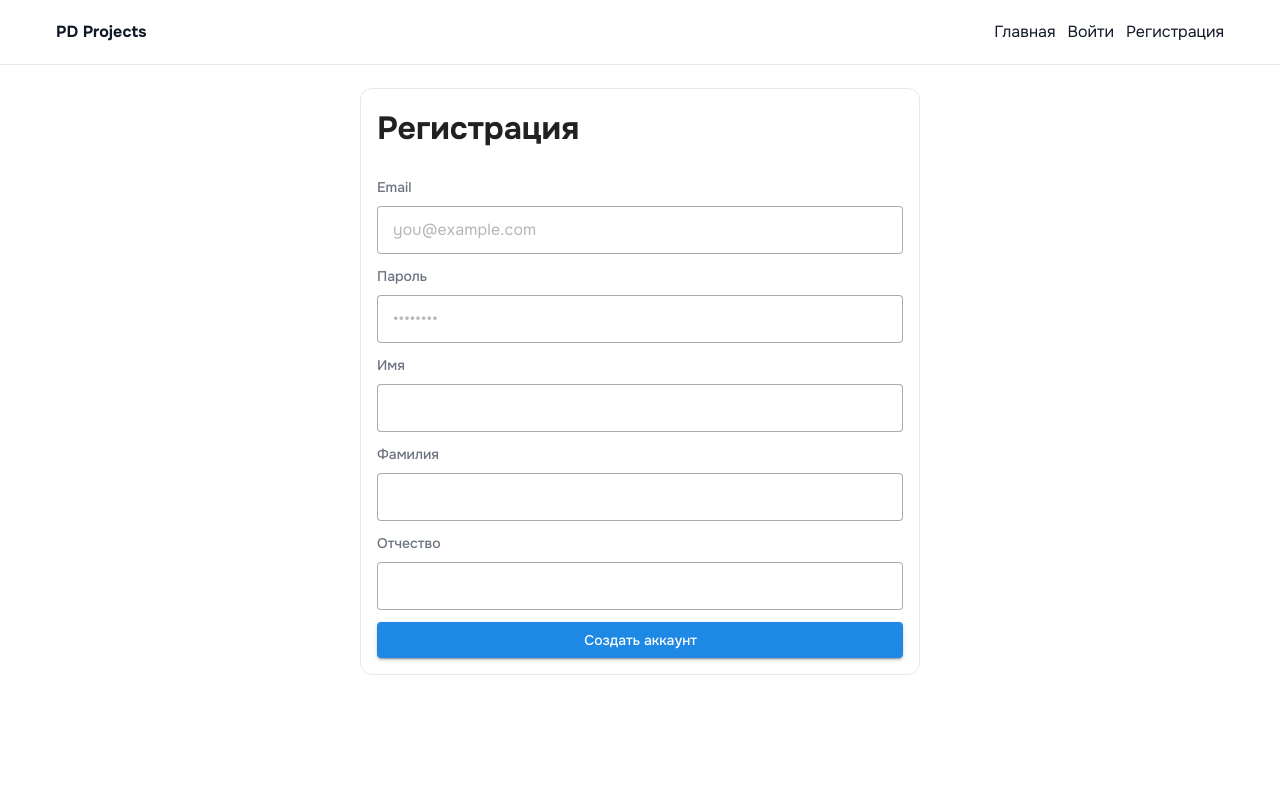
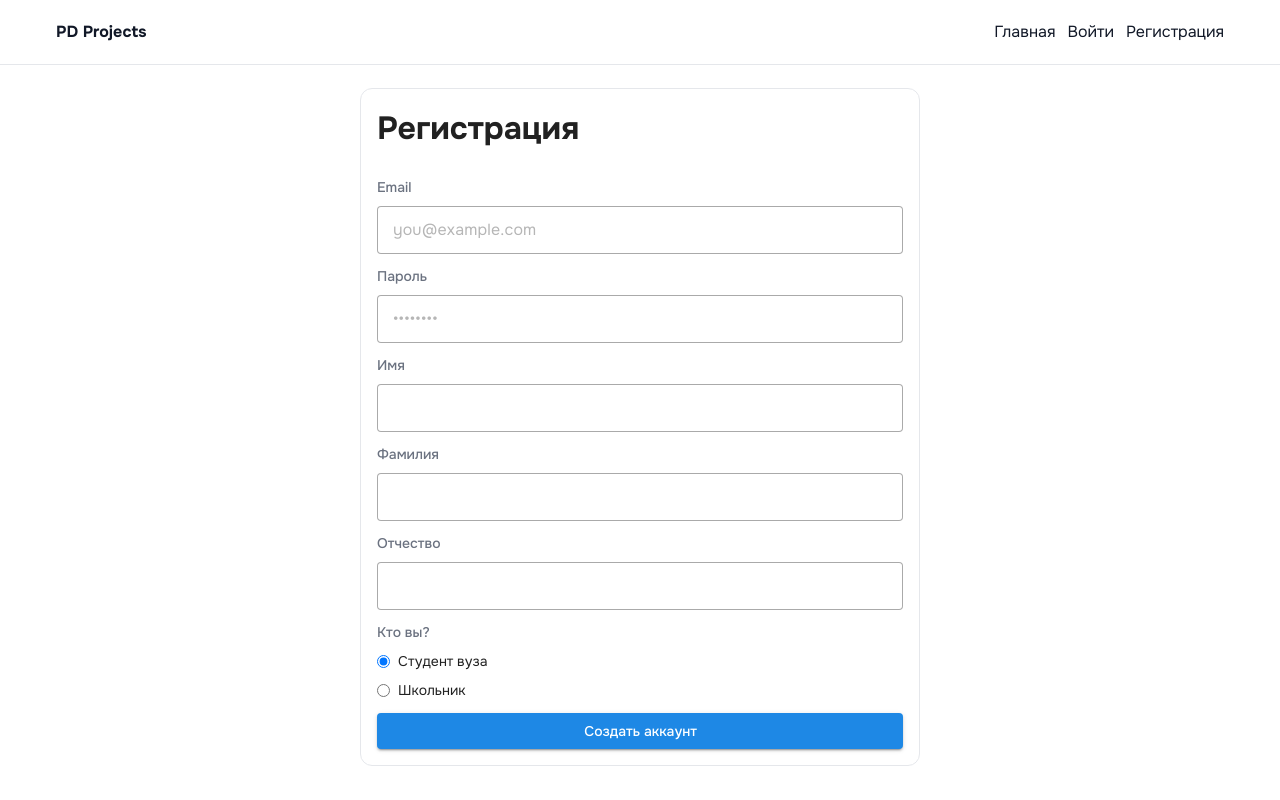
Before and after one commit to IPodymov/pd-projects-frontend, a Vue app: page /register in a window 1280 px wide. Built offline with nearby package versions, Linux system fonts and the light colour scheme.

Commit message:
feat: добавление поддержки выбора типа пользователя при регистрации и обновление состояния пользователя в хранилище

```diff
--- a/src/pages/RegisterPage.vue
+++ b/src/pages/RegisterPage.vue
@@ -1,16 +1,17 @@
 <script setup lang="ts">
-import { ref } from 'vue';
-import { useRouter } from 'vue-router';
-import { useAuthStore } from '../stores/auth';
-import UiInput from '../ui/Input.vue';
-import UiButton from '../ui/Button.vue';
-import FormField from '../ui/FormField.vue';
+import { ref } from "vue";
+import { useRouter } from "vue-router";
+import { useAuthStore } from "../stores/auth";
+import UiInput from "../ui/Input.vue";
+import UiButton from "../ui/Button.vue";
+import FormField from "../ui/FormField.vue";
 
-const email = ref('');
-const password = ref('');
-const firstName = ref('');
-const lastName = ref('');
-const middleName = ref('');
+const email = ref("");
+const password = ref("");
+const firstName = ref("");
+const lastName = ref("");
+const middleName = ref("");
+const userType = ref<"UNIVERSITY" | "SCHOOL">("UNIVERSITY");
 
 const auth = useAuthStore();
 const router = useRouter();
@@ -18,8 +19,13 @@ const router = useRouter();
 async function onSubmit(e: Event) {
   e.preventDefault();
   try {
-    await auth.register(email.value, password.value, { firstName: firstName.value, lastName: lastName.value, middleName: middleName.value });
-    router.push({ name: 'home' });
+    await auth.register(email.value, password.value, {
+      firstName: firstName.value,
+      lastName: lastName.value,
+      middleName: middleName.value,
+      userType: userType.value,
+    });
+    router.push({ name: "home" });
   } catch {}
 }
 </script>
@@ -28,11 +34,27 @@ async function onSubmit(e: Event) {
   <main class="page container page_register">
     <form class="auth-form" @submit="onSubmit">
       <h1 class="auth-form__title">Регистрация</h1>
-      <FormField label="Email"><UiInput v-model="email" type="email" placeholder="you@example.com" /></FormField>
-      <FormField label="Пароль"><UiInput v-model="password" type="password" placeholder="••••••••" /></FormField>
+      <FormField label="Email"
+        ><UiInput v-model="email" type="email" placeholder="you@example.com"
+      /></FormField>
+      <FormField label="Пароль"
+        ><UiInput v-model="password" type="password" placeholder="••••••••"
+      /></FormField>
       <FormField label="Имя"><UiInput v-model="firstName" /></FormField>
       <FormField label="Фамилия"><UiInput v-model="lastName" /></FormField>
       <FormField label="Отчество"><UiInput v-model="middleName" /></FormField>
+      <FormField label="Кто вы?">
+        <div class="auth-form__radio-group">
+          <label class="auth-form__radio">
+            <input type="radio" value="UNIVERSITY" v-model="userType" />
+            <span>Студент вуза</span>
+          </label>
+          <label class="auth-form__radio">
+            <input type="radio" value="SCHOOL" v-model="userType" />
+            <span>Школьник</span>
+          </label>
+        </div>
+      </FormField>
       <span v-if="auth.error" class="auth-form__error">{{ auth.error }}</span>
       <UiButton type="submit" theme="primary">Создать аккаунт</UiButton>
     </form>
@@ -40,11 +62,41 @@ async function onSubmit(e: Event) {
 </template>
 
 <style scoped>
-.page { display: grid; place-items: center; padding: var(--space-6) 0; }
-.auth-form { width: 100%; max-width: 480px; display: grid; gap: var(--space-3); border: 1px solid var(--border); border-radius: var(--radius); padding: var(--space-4); background: #fff; }
-.auth-form__title { margin: 0 0 var(--space-3); }
-.auth-form__error { color: #dc2626; font-size: 12px; }
+.page {
+  display: grid;
+  place-items: center;
+  padding: var(--space-6) 0;
+}
+.auth-form {
+  width: 100%;
+  max-width: 480px;
+  display: grid;
+  gap: var(--space-3);
+  border: 1px solid var(--border);
+  border-radius: var(--radius);
+  padding: var(--space-4);
+  background: #fff;
+}
+.auth-form__title {
+  margin: 0 0 var(--space-3);
+}
+.auth-form__error {
+  color: #dc2626;
+  font-size: 12px;
+}
+.auth-form__radio-group {
+  display: grid;
+  gap: 8px;
+}
+.auth-form__radio {
+  display: inline-flex;
+  align-items: center;
+  gap: 8px;
+  font-size: 14px;
+}
 @media (min-width: 768px) {
-  .auth-form { max-width: 560px; }
+  .auth-form {
+    max-width: 560px;
+  }
 }
 </style>
--- a/src/stores/auth.ts
+++ b/src/stores/auth.ts
@@ -14,6 +14,12 @@ export const useAuthStore = defineStore("auth", {
     user: null as UserProfile | null,
     loading: false as boolean,
     error: null as string | null,
+    userTypePreference: (typeof window !== "undefined"
+      ? (localStorage.getItem("userTypePreference") as
+          | "UNIVERSITY"
+          | "SCHOOL"
+          | null)
+      : null) || null,
   }),
   getters: {
     isAuthenticated: (s) => !!s.token,
@@ -31,6 +37,13 @@ export const useAuthStore = defineStore("auth", {
       if (typeof window !== "undefined") {
         if (token) localStorage.setItem("token", token);
         else localStorage.removeItem("token");
+      }
+    },
+    setUserTypePreference(type: "UNIVERSITY" | "SCHOOL" | null) {
+      this.userTypePreference = type;
+      if (typeof window !== "undefined") {
+        if (type) localStorage.setItem("userTypePreference", type);
+        else localStorage.removeItem("userTypePreference");
       }
     },
     async login(email: string, password: string) {
@@ -52,7 +65,12 @@ export const useAuthStore = defineStore("auth", {
     async register(
       email: string,
       password: string,
-      names?: { firstName?: string; lastName?: string; middleName?: string }
+      names?: {
+        firstName?: string;
+        lastName?: string;
+        middleName?: string;
+        userType?: "UNIVERSITY" | "SCHOOL";
+      }
     ) {
       this.loading = true;
       this.error = null;
@@ -63,6 +81,7 @@ export const useAuthStore = defineStore("auth", {
           ...names,
         });
         this.setToken(token);
+        if (names?.userType) this.setUserTypePreference(names.userType);
         await this.fetchProfile();
       } catch (e: any) {
         this.error = e?.response?.data?.message || "Ошибка регистрации";
--- a/src/stores/projects.ts
+++ b/src/stores/projects.ts
@@ -33,16 +33,15 @@ export const useProjectsStore = defineStore("projects", {
         });
         const data = await projectsService.list({ skipAuth: true });
 
-        const userInstType = auth.user?.group?.institution?.type as
-          | "UNIVERSITY"
-          | "SCHOOL"
-          | undefined;
+        const userInstType = (auth.user?.group?.institution?.type ||
+          auth.userTypePreference) as "UNIVERSITY" | "SCHOOL" | undefined;
         const isPrivileged = auth.isAdmin || auth.isStaff;
 
         // Клиентская фильтрация: студент/школьник видит проекты своего типа учреждения
-        this.items = !isPrivileged && userInstType
-          ? (data || []).filter((p) => p.institution?.type === userInstType)
-          : data;
+        this.items =
+          !isPrivileged && userInstType
+            ? (data || []).filter((p) => p.institution?.type === userInstType)
+            : data;
         console.log("[ProjectsStore] Проекты загружены:", this.items.length);
       } catch (e: any) {
         const status = e?.response?.status;
```
